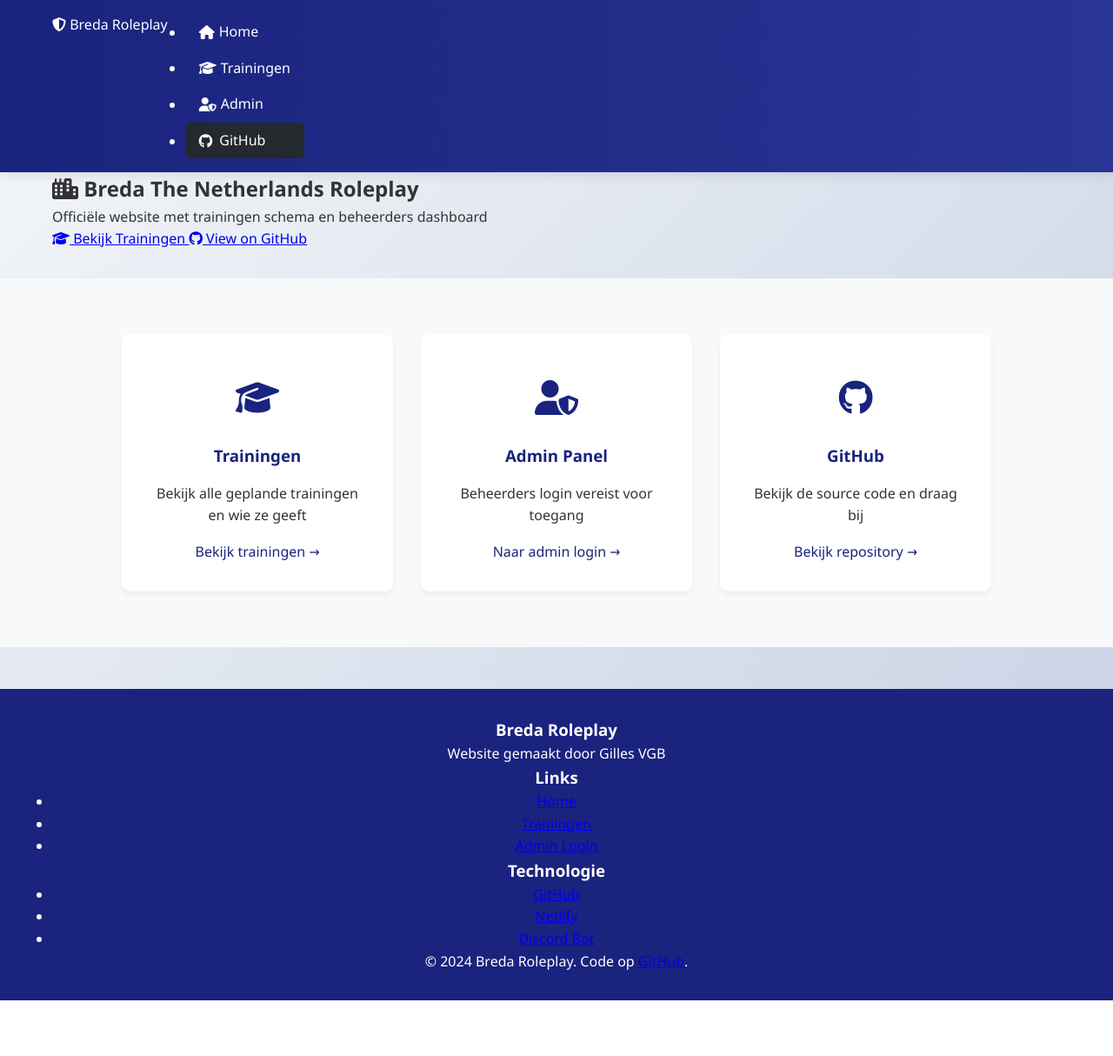
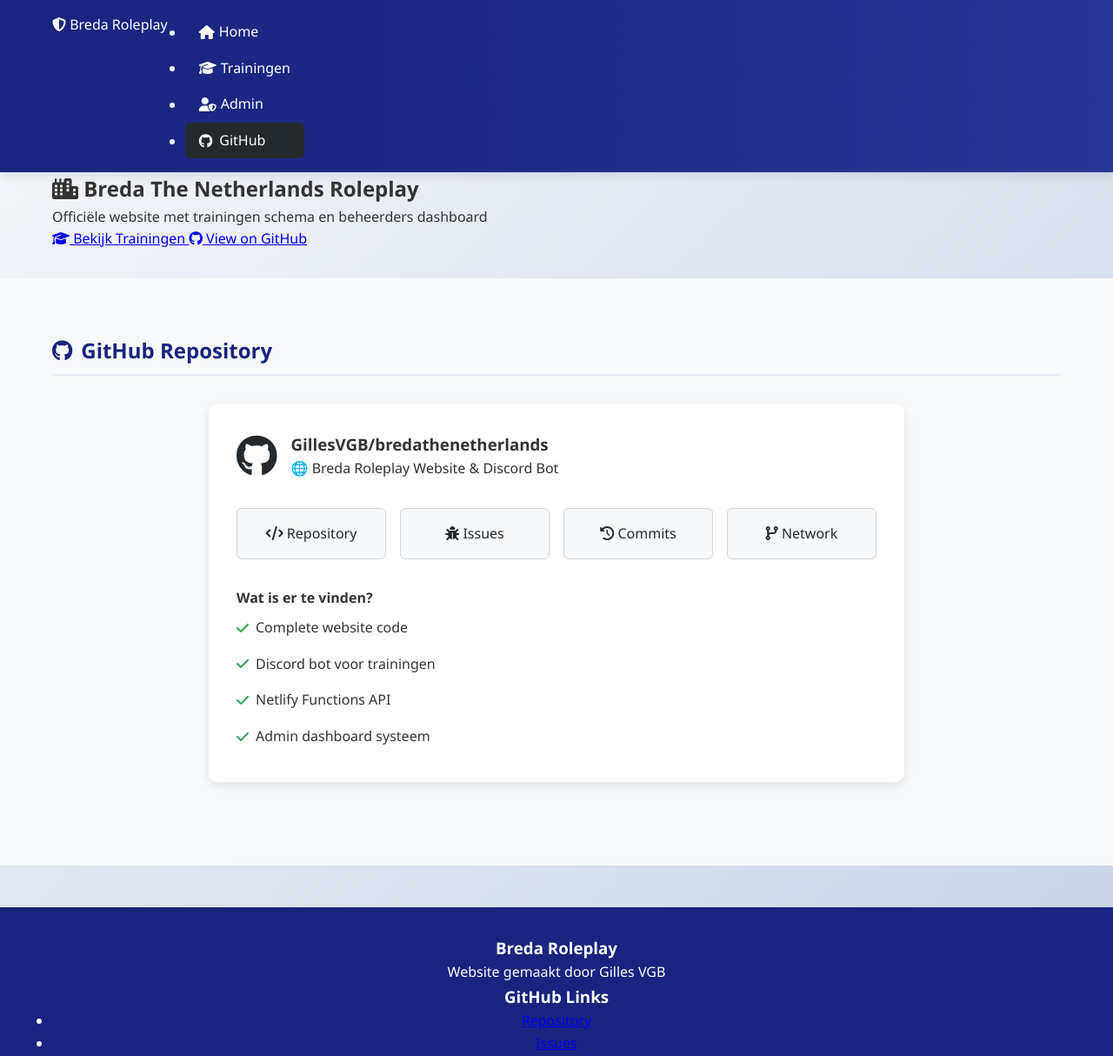
Before and after one commit to GillesVGB/bredathenetherlands, a plain HTML site: page public/index.html in a window 1280 px wide. Shown: the top 1214 px of the page at 87% size. Before the commit the page ends 1150 px from the top, so only its background shows below. Drawn offline with Linux system fonts and the light colour scheme.

```diff
--- a/public/index.html
+++ b/public/index.html
@@ -19,7 +19,7 @@
                 <ul class="nav-links">
                     <li><a href="/"><i class="fas fa-home"></i> Home</a></li>
                     <li><a href="/trainingen.html"><i class="fas fa-graduation-cap"></i> Trainingen</a></li>
-                    <li><a href="/admin/"><i class="fas fa-user-shield"></i> Admin</a></li>
+                    <li><a href="/admin/dashboard.html"><i class="fas fa-user-shield"></i> Admin</a></li>
                     <li><a href="https://github.com/GillesVGB/bredathenetherlands" target="_blank" class="github-btn">
                         <i class="fab fa-github"></i> GitHub
                     </a></li>
@@ -46,35 +46,42 @@
         </div>
     </section>
 
-    <!-- Info Sections -->
-    <section class="info-sections">
+    <!-- GitHub Info -->
+    <section class="github-info">
         <div class="container">
-            <div class="info-grid">
-                <div class="info-card">
-                    <div class="info-icon">
-                        <i class="fas fa-graduation-cap"></i>
+            <h2><i class="fab fa-github"></i> GitHub Repository</h2>
+            <div class="github-card">
+                <div class="github-header">
+                    <i class="fab fa-github"></i>
+                    <div>
+                        <h3>GillesVGB/bredathenetherlands</h3>
+                        <p>🌐 Breda Roleplay Website & Discord Bot</p>
                     </div>
-                    <h3>Trainingen</h3>
-                    <p>Bekijk alle geplande trainingen en wie ze geeft</p>
-                    <a href="/trainingen.html">Bekijk trainingen →</a>
                 </div>
 
-                <div class="info-card">
-                    <div class="info-icon">
-                        <i class="fas fa-user-shield"></i>
-                    </div>
-                    <h3>Admin Panel</h3>
-                    <p>Beheerders login vereist voor toegang</p>
-                    <a href="/admin/">Naar admin login →</a>
+                <div class="github-links">
+                    <a href="https://github.com/GillesVGB/bredathenetherlands" target="_blank" class="github-link">
+                        <i class="fas fa-code"></i> Repository
+                    </a>
+                    <a href="https://github.com/GillesVGB/bredathenetherlands/issues" target="_blank" class="github-link">
+                        <i class="fas fa-bug"></i> Issues
+                    </a>
+                    <a href="https://github.com/GillesVGB/bredathenetherlands/commits/main" target="_blank" class="github-link">
+                        <i class="fas fa-history"></i> Commits
+                    </a>
+                    <a href="https://github.com/GillesVGB/bredathenetherlands/network" target="_blank" class="github-link">
+                        <i class="fas fa-code-branch"></i> Network
+                    </a>
                 </div>
 
-                <div class="info-card">
-                    <div class="info-icon">
-                        <i class="fab fa-github"></i>
-                    </div>
-                    <h3>GitHub</h3>
-                    <p>Bekijk de source code en draag bij</p>
-                    <a href="https://github.com/GillesVGB/bredathenetherlands" target="_blank">Bekijk repository →</a>
+                <div class="github-features">
+                    <h4>Wat is er te vinden?</h4>
+                    <ul>
+                        <li><i class="fas fa-check"></i> Complete website code</li>
+                        <li><i class="fas fa-check"></i> Discord bot voor trainingen</li>
+                        <li><i class="fas fa-check"></i> Netlify Functions API</li>
+                        <li><i class="fas fa-check"></i> Admin dashboard systeem</li>
+                    </ul>
                 </div>
             </div>
         </div>
@@ -90,31 +97,99 @@
                 </div>
 
                 <div class="footer-section">
-                    <h3>Links</h3>
+                    <h3>GitHub Links</h3>
                     <ul>
-                        <li><a href="/">Home</a></li>
-                        <li><a href="/trainingen.html">Trainingen</a></li>
-                        <li><a href="/admin/">Admin Login</a></li>
+                        <li><a href="https://github.com/GillesVGB/bredathenetherlands" target="_blank">Repository</a></li>
+                        <li><a href="https://github.com/GillesVGB/bredathenetherlands/issues" target="_blank">Issues</a></li>
+                        <li><a href="https://github.com/GillesVGB/bredathenetherlands/pulls" target="_blank">Pull Requests</a></li>
+                        <li><a href="https://github.com/GillesVGB" target="_blank">GillesVGB Profile</a></li>
                     </ul>
                 </div>
 
                 <div class="footer-section">
-                    <h3>Technologie</h3>
+                    <h3>Quick Links</h3>
                     <ul>
-                        <li><a href="https://github.com/GillesVGB/bredathenetherlands" target="_blank">GitHub</a></li>
-                        <li><a href="https://netlify.app" target="_blank">Netlify</a></li>
-                        <li><a href="https://discord.js.org" target="_blank">Discord Bot</a></li>
+                        <li><a href="/">Home</a></li>
+                        <li><a href="/trainingen.html">Trainingen</a></li>
+                        <li><a href="/admin/dashboard.html">Admin</a></li>
                     </ul>
                 </div>
             </div>
 
             <div class="footer-bottom">
-                <p>&copy; 2024 Breda Roleplay. Code op <a href="https://github.com/GillesVGB/bredathenetherlands" target="_blank">GitHub</a>.</p>
+                <p>&copy; 2024 Breda Roleplay. Source code on <a href="https://github.com/GillesVGB/bredathenetherlands" target="_blank">GitHub</a>.</p>
+                <p>Deployed on <a href="https://netlify.app" target="_blank">Netlify</a></p>
             </div>
         </div>
     </footer>
 
     <style>
+        .github-info {
+            padding: 4rem 0;
+            background: #f8f9fa;
+        }
+
+        .github-card {
+            background: white;
+            border-radius: 10px;
+            padding: 2rem;
+            box-shadow: 0 4px 12px rgba(0,0,0,0.1);
+            max-width: 800px;
+            margin: 2rem auto;
+        }
+
+        .github-header {
+            display: flex;
+            align-items: center;
+            gap: 1rem;
+            margin-bottom: 2rem;
+        }
+
+        .github-header i {
+            font-size: 3rem;
+            color: #24292e;
+        }
+
+        .github-links {
+            display: grid;
+            grid-template-columns: repeat(auto-fit, minmax(150px, 1fr));
+            gap: 1rem;
+            margin: 2rem 0;
+        }
+
+        .github-link {
+            padding: 1rem;
+            background: #f6f8fa;
+            border: 1px solid #d0d7de;
+            border-radius: 6px;
+            text-decoration: none;
+            color: #24292e;
+            text-align: center;
+            transition: all 0.2s;
+        }
+
+        .github-link:hover {
+            background: #0969da;
+            color: white;
+            border-color: #0969da;
+        }
+
+        .github-features ul {
+            list-style: none;
+            padding: 0;
+        }
+
+        .github-features li {
+            padding: 0.5rem 0;
+            display: flex;
+            align-items: center;
+            gap: 0.5rem;
+        }
+
+        .github-features i {
+            color: #2da44e;
+        }
+
         .github-btn {
             background: #24292e;
             color: white;
@@ -130,48 +205,10 @@
             background: #30363d;
         }
 
-        .info-sections {
-            padding: 4rem 0;
-            background: #f8f9fa;
-        }
-
-        .info-grid {
-            display: grid;
-            grid-template-columns: repeat(auto-fit, minmax(300px, 1fr));
-            gap: 2rem;
-            max-width: 1000px;
-            margin: 0 auto;
-        }
-
-        .info-card {
-            background: white;
-            padding: 2rem;
-            border-radius: 10px;
-            box-shadow: 0 4px 6px rgba(0,0,0,0.05);
-            text-align: center;
-        }
-
-        .info-icon {
-            font-size: 3rem;
-            color: #1a237e;
-            margin-bottom: 1rem;
-        }
-
-        .info-card h3 {
-            margin-bottom: 1rem;
-            color: #1a237e;
-        }
-
-        .info-card a {
-            display: inline-block;
-            margin-top: 1rem;
-            color: #1a237e;
-            text-decoration: none;
-            font-weight: 500;
-        }
-
-        .info-card a:hover {
-            text-decoration: underline;
+        @media (max-width: 768px) {
+            .github-links {
+                grid-template-columns: 1fr;
+            }
         }
     </style>
 </body>
```
Also changed, not shown: public/admin/index.html (deleted, +0 -340 lines), netlify.toml.
